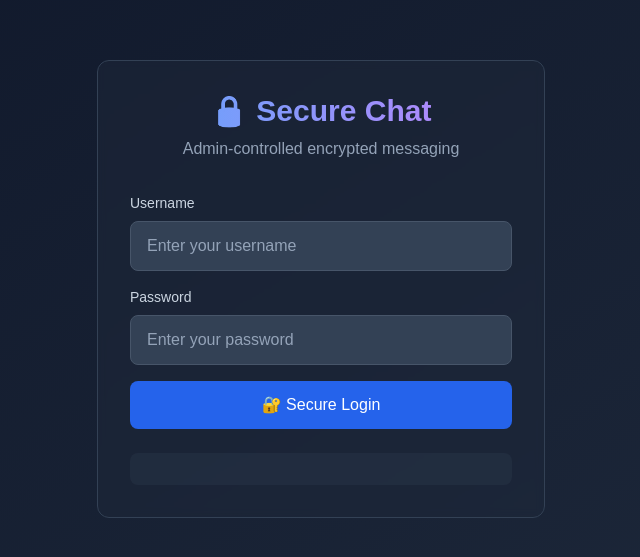
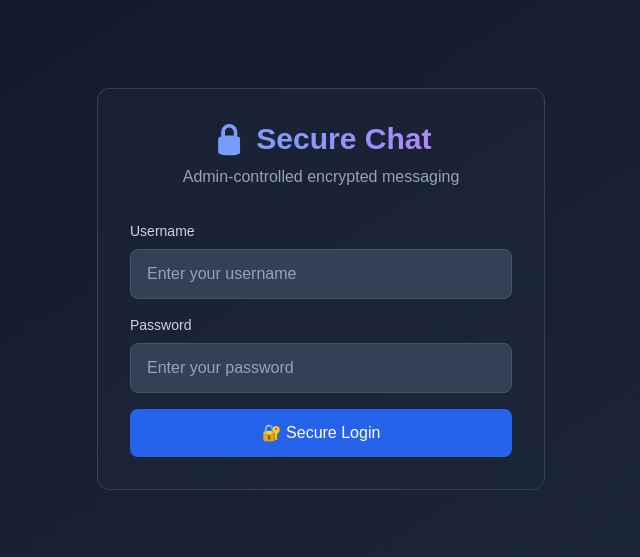
Before and after one commit to kofta0000/anonman, a React (Vite) app: page / in a window 1280 px wide. Shown: the part 111-668 px from the top of the page, without its empty margins (319-959 px from the left). Built offline with nearby package versions, Linux system fonts and the light colour scheme.

Commit message:
Update App.tsx

```diff
--- a/src/App.tsx
+++ b/src/App.tsx
@@ -493,9 +493,7 @@ function App() {
             </button>
           </form>
 
-          <div className="mt-6 p-4 bg-slate-700/30 rounded-lg text-sm text-slate-400">
 
-          </div>
         </div>
       </div>
     );
```
